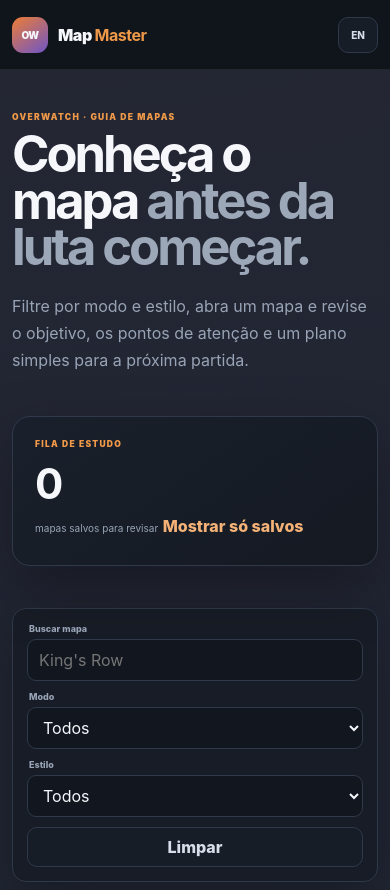
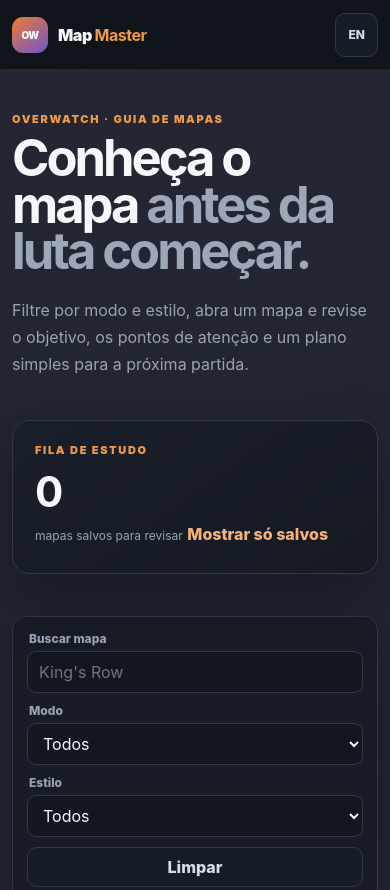
Before and after one commit to HelioConde/ow-map-master, a website: page index.html in a window 390 px wide. Shown: the top 890 px of the page. Drawn offline with Linux system fonts and the light colour scheme.

Commit message:
style: strengthen focus, responsive type, spacing tokens and reduced motion

```diff
--- a/style.css
+++ b/style.css
@@ -1,19 +1,19 @@
 :root{
   --bg:#10131a;--panel:#171c26;--panel2:#1d2430;--line:#303949;--ink:#f5f7fb;--muted:#98a4b6;
-  --accent:#f09a49;--blue:#61aafc;--good:#75d1a3;--shadow:0 22px 60px rgba(0,0,0,.28);
+  --accent:#f09a49;--blue:#61aafc;--good:#75d1a3;--shadow:0 22px 60px rgba(0,0,0,.28);--focus:#ffce78;--space-1:4px;--space-2:8px;--space-3:12px;--space-4:16px;--space-6:24px;--space-8:32px;--radius-control:10px;--radius-card:18px;
   font-family:Inter,ui-sans-serif,system-ui,-apple-system,BlinkMacSystemFont,"Segoe UI",sans-serif
 }
 *{box-sizing:border-box}html{scroll-behavior:smooth}body{margin:0;min-width:320px;background:radial-gradient(circle at 8% -8%,#2b2d3c 0,transparent 28%),radial-gradient(circle at 90% 20%,#213247 0,transparent 26%),var(--bg);color:var(--ink)}
 button,input,select{font:inherit}button{cursor:pointer}a{color:inherit;text-decoration:none}[hidden]{display:none!important}
-button:focus-visible,a:focus-visible,input:focus-visible,select:focus-visible{outline:3px solid rgba(240,154,73,.28);outline-offset:2px}
+button:focus-visible,a:focus-visible,input:focus-visible,select:focus-visible{outline:3px solid var(--focus);outline-offset:3px}
 .shell{width:min(1180px,calc(100% - 40px));margin-inline:auto}
 .topbar{position:sticky;top:0;z-index:50;min-height:70px;padding:0 max(20px,calc((100vw - 1180px)/2));display:flex;align-items:center;justify-content:space-between;gap:18px;border-bottom:1px solid rgba(255,255,255,.08);background:rgba(16,19,26,.92);backdrop-filter:blur(14px)}
 .brand{display:flex;align-items:center;gap:10px;font-weight:900;letter-spacing:-.03em}.brand b{color:var(--accent)}.brand-mark{display:grid;place-items:center;width:36px;height:36px;border-radius:11px;background:linear-gradient(145deg,#ed7d35,#6e55c8);font-size:10px}
-.top-actions{display:flex;align-items:center;gap:8px}.count-pill{padding:7px 10px;border:1px solid var(--line);border-radius:999px;color:var(--muted);font-size:9px}.count-pill b{color:var(--ink)}
-.ghost,.primary,.text-button,.open-button,.star-button,.icon-button{border:0;font-weight:800}.ghost{min-height:40px;padding:9px 12px;border:1px solid var(--line);border-radius:10px;background:#171d27;color:#d7deea}.ghost.small{min-height:36px;font-size:10px}.primary{min-height:44px;padding:11px 15px;border-radius:10px;background:linear-gradient(135deg,#e98237,#6c65d3);color:#fff}.text-button{background:transparent;color:#f4b277;padding:7px 0}
-.hero{display:grid;grid-template-columns:minmax(0,1.35fr) minmax(260px,.45fr);gap:42px;align-items:end;padding:72px 0 42px}.eyebrow{margin:0 0 9px;color:var(--accent);font-size:8.5px;font-weight:900;letter-spacing:.15em}.hero h1{max-width:850px;margin:0;font-size:clamp(50px,7vw,86px);line-height:.92;letter-spacing:-.06em}.hero h1 span{color:#9ca8b8}.hero>div>p:not(.eyebrow){max-width:720px;margin:22px 0 0;color:var(--muted);font-size:16px;line-height:1.7}
-.hero-card{padding:22px;border:1px solid var(--line);border-radius:18px;background:linear-gradient(145deg,#1a202b,#141922);box-shadow:var(--shadow)}.hero-card strong{display:block;font-size:42px}.hero-card>span{color:var(--muted);font-size:10px}
-.filters{display:grid;grid-template-columns:minmax(220px,1fr) 180px 180px auto;gap:10px;align-items:end;padding:14px;border:1px solid var(--line);border-radius:14px;background:var(--panel);box-shadow:var(--shadow)}.filters label>span{display:block;margin:0 0 5px 2px;color:var(--muted);font-size:9px;font-weight:800}.filters input,.filters select{width:100%;height:42px;padding:0 11px;border:1px solid var(--line);border-radius:9px;background:#11161f;color:var(--ink);outline:0}
+.top-actions{display:flex;align-items:center;gap:8px}.count-pill{padding:7px 10px;border:1px solid var(--line);border-radius:999px;color:var(--muted);font-size:12px}.count-pill b{color:var(--ink)}
+.ghost,.primary,.text-button,.open-button,.star-button,.icon-button{border:0;font-weight:800}.ghost{min-height:40px;padding:9px 12px;border:1px solid var(--line);border-radius:10px;background:#171d27;color:#d7deea}.ghost.small{min-height:44px;font-size:12px}.primary{min-height:44px;padding:11px 15px;border-radius:10px;background:linear-gradient(135deg,#e98237,#6c65d3);color:#fff}.text-button{background:transparent;color:#f4b277;padding:7px 0}
+.hero{display:grid;grid-template-columns:minmax(0,1.35fr) minmax(260px,.45fr);gap:42px;align-items:end;padding:72px 0 42px}.eyebrow{margin:0 0 9px;color:var(--accent);font-size:11px;font-weight:900;letter-spacing:.15em}.hero h1{max-width:850px;margin:0;font-size:clamp(50px,7vw,86px);line-height:.92;letter-spacing:-.06em}.hero h1 span{color:#9ca8b8}.hero>div>p:not(.eyebrow){max-width:720px;margin:22px 0 0;color:var(--muted);font-size:16px;line-height:1.7}
+.hero-card{padding:22px;border:1px solid var(--line);border-radius:18px;background:linear-gradient(145deg,#1a202b,#141922);box-shadow:var(--shadow)}.hero-card strong{display:block;font-size:42px}.hero-card>span{color:var(--muted);font-size:12px}
+.filters{display:grid;grid-template-columns:minmax(220px,1fr) 180px 180px auto;gap:10px;align-items:end;padding:14px;border:1px solid var(--line);border-radius:14px;background:var(--panel);box-shadow:var(--shadow)}.filters label>span{display:block;margin:0 0 5px 2px;color:var(--muted);font-size:12px;font-weight:800}.filters input,.filters select{width:100%;height:42px;padding:0 11px;border:1px solid var(--line);border-radius:9px;background:#11161f;color:var(--ink);outline:0}
 .library{padding:54px 0}.section-head{display:flex;align-items:end;justify-content:space-between;gap:20px;margin-bottom:16px}.section-head h2,.mode-guide h2{margin:0;font-size:28px;letter-spacing:-.04em}.muted{color:var(--muted)}
 .map-grid{display:grid;grid-template-columns:repeat(3,minmax(0,1fr));gap:11px}.map-card{overflow:hidden;border:1px solid var(--line);border-radius:15px;background:var(--panel);box-shadow:0 12px 32px rgba(0,0,0,.12);transition:.16s}.map-card:hover{transform:translateY(-2px);border-color:#465369}.map-card-top{display:flex;align-items:center;justify-content:space-between;padding:10px 11px 0}.mode-badge{display:inline-flex;padding:5px 7px;border-radius:999px;background:#252d39;color:#cad4e3;font-size:8px;font-weight:900;text-transform:uppercase;letter-spacing:.07em}.mode-badge.control{background:#233d36;color:#9ee0c3}.mode-badge.escort{background:#3a3020;color:#f0c278}.mode-badge.hybrid{background:#302b45;color:#c3b1f5}.mode-badge.push{background:#20384a;color:#9fd3f4}.mode-badge.flashpoint{background:#482a2a;color:#f2aaa4}
 .star-button{display:grid;place-items:center;width:34px;height:34px;border-radius:50%;background:#222936;color:#8e99aa;font-size:18px}.star-button.active{background:#493420;color:#f4b15e}
@@ -28,3 +28,11 @@
 .static-page{min-height:100vh}.static-shell{width:min(820px,calc(100% - 40px));margin:auto;padding:72px 0 90px}.static-shell article{padding:30px;border:1px solid var(--line);border-radius:18px;background:var(--panel)}.static-shell h1{margin:0 0 20px;font-size:clamp(36px,6vw,58px);line-height:1}.static-shell h2{margin:28px 0 8px}.static-shell p{color:var(--muted);line-height:1.75}.back-link{display:inline-flex;margin-top:22px;color:var(--accent);font-weight:800}
 @media(max-width:900px){.hero{grid-template-columns:1fr}.filters{grid-template-columns:1fr 1fr}.filters .search{grid-column:1/-1}.map-grid{grid-template-columns:repeat(2,1fr)}.mode-guide{grid-template-columns:1fr}}
 @media(max-width:620px){.shell{width:min(100% - 24px,1180px)}.topbar{padding:0 12px}.count-pill{display:none}.hero{padding-top:42px}.hero h1{font-size:clamp(44px,13vw,64px)}.filters{grid-template-columns:1fr}.filters .search{grid-column:auto}.map-grid{grid-template-columns:1fr}.section-head{align-items:flex-start;flex-direction:column}.mode-cards{grid-template-columns:1fr}.footer{flex-direction:column}.map-dialog{padding:18px}.static-shell{width:min(100% - 24px,820px);padding-top:36px}.static-shell article{padding:20px}}
+
+/* Accessibility essentials: visible skip link, keyboard focus and reduced motion. */
+.skip-link{position:fixed;top:-80px;left:12px;z-index:200;display:inline-flex;align-items:center;min-height:44px;padding:10px 15px;border-radius:var(--radius-control);background:var(--focus);color:#10131a;font-weight:800}
+.skip-link:focus{top:12px}
+html{scroll-padding-top:82px}
+@media(prefers-reduced-motion:reduce){
+  html,*,*::before,*::after{scroll-behavior:auto!important;animation-duration:.01ms!important;animation-iteration-count:1!important;transition-duration:.01ms!important}
+}
```
